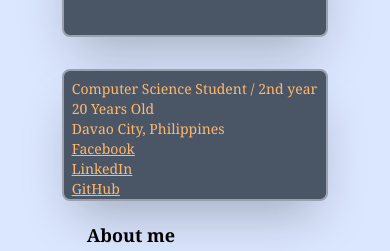
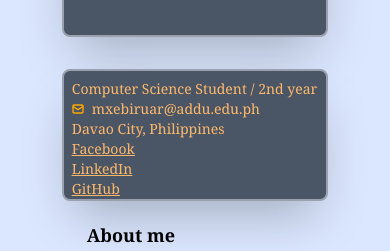
Before and after one commit to MuhasinBiruar/my-app, a Next.js app: page / in a window 390 px wide. Shown: the part 341-592 px from the top of the page. Built offline with nearby package versions, Linux system fonts and the light colour scheme.

Commit message:
Optimized readability and responsiveness

```diff
--- /dev/null
+++ b/app/components/utility.jsx
@@ -0,0 +1,5 @@
+const hover = (scaleNum) => `transition-transform duration-300 ease-in-out hover:scale-${scaleNum}`;
+
+export const divGap = (gapNum) => `flex items-center gap-${gapNum}`;
+
+export default {hover, divGap};
--- a/app/page.jsx
+++ b/app/page.jsx
@@ -1,5 +1,8 @@
 import Image from "next/image";
-import { School, Notebook } from 'lucide-react';
+import { School, Notebook, Mail } from 'lucide-react';
+import Animation, {divGap} from "./components/utility.jsx";
+
+const animate = "transition-transform duration-300 ease-in-out hover:scale-115";
 
 export default function Home() {
   return (
@@ -11,10 +14,12 @@ export default function Home() {
          shadow-orange-300 border-2 border-amber-200 transition-transform duration-300 ease-in-out hover:scale-120" />
           <h2 className="mt-8 text-center font-serif text-orange-300">Muhaisin Xavier E. Biruar</h2>
         </div>
-        <div className="pt-2 pl-2 w-full h-[20%] bg-gray-600 rounded-lg mt-8 transition-transform duration-300 ease-in-out
-        hover:scale-110 shadow-2xl border-2 border-gray-400 overflow-auto">
+        <div className={`pt-2 pl-2 w-full h-[20%] bg-gray-600 rounded-lg mt-8 {} ${Animation.hover(110)} shadow-2xl border-2 border-gray-400 overflow-auto`}>
             <p className="text-left text-orange-300 font-serif text-sm">Computer Science Student / 2nd year</p>
-            <p className="text-left text-orange-300 font-serif text-sm">20 Years Old</p>
+            <div className={`${divGap(2)}`}>
+            <Mail size={12}color="orange" strokeWidth={2.75} className={Animation.hover(110)}/>
+            <p className="text-left text-orange-300 font-serif text-sm">mxebiruar@addu.edu.ph</p>
+            </div>
             <p className="text-left text-orange-300 font-serif text-sm">Davao City, Philippines</p>
             <p className="text-left text-orange-300 font-serif text-sm hover:text-blue-500 underline">
               <a href="https://www.facebook.com/hyder3162005" target="_blank">Facebook</a></p>
@@ -28,10 +33,10 @@ export default function Home() {
       <div className="p-8 pl-30 mt-5 ml-[-20%] md:ml-0 md:mt-0 pt-0 w-[120%] h-full md:w-[85%]">
         <h2 className="font-serif font-bold text-left text-lg">About me</h2>
         <hr className="mt-2 "/>
-        <div className="mt-4 p-3 pt-2 md:p-4 md:pt-2 bg-white h-auto md:h-[40%] rounded-md border-2
-        border-gray-300 shadow-lg transition-transform duration-300 ease-in-out hover:scale-105 overflow-auto w-full">
+        <div className={`mt-4 p-3 pt-2 md:p-4 md:pt-2 bg-white h-auto md:h-[40%] rounded-md border-2
+        border-gray-300 shadow-lg ${Animation.hover(110)} overflow-auto w-full`}>
           <div className="flex items-center gap-2">
-            <Notebook size={24} color="Orange"/>
+            <Notebook size={24} color="Orange" className={Animation.hover(110)}/>
             <p className="font-bold font-serif text-left text-sm md:text-md">Student</p>
           </div>
           <p className="font-serif text-left text-xs text-gray-400">March 16, 2005</p>
@@ -51,10 +56,10 @@ export default function Home() {
           </p>
         </div>
         <div className="flex flex-row justify gap-4 h-[45%] mt-4">
-          <div className="bg-white rounded-md border-2 border-gray-300 shadow-lg p-2 h-full w-[50%]
-          transition-transform duration-300 ease-in-out hover:scale-105 overflow-auto">
+          <div className={`bg-white rounded-md border-2 border-gray-300 shadow-lg p-2 h-full w-[50%]
+          ${Animation.hover(105)} overflow-auto`}>
             <div className="flex items-center gap-2">
-              <School size={24} color="Orange"/>
+              <School size={24} color="Orange" className={Animation.hover(110)}/>
               <p className="font-bold font-serif text-left text-md">
                 Academic Journey
               </p>
@@ -62,16 +67,16 @@ export default function Home() {
             <ul className="list-disc list-inside ml-2">
               <li className="font-serif text-xs md:text-sm mt-1 flex justify-between items-center">
                 <span className="list-item"><b>Cotabato City Institute</b> (Kindergarten)</span>
-                <span className="text-gray-400 font-bold">2011-2013</span>
+                <span className={`text-gray-400 font-bold ${Animation.hover(115)}`}>2011-2013</span>
               </li>
               <li className="font-serif text-xs md:text-sm mt-1 flex justify-between items-center">
                 <span className="list-item"><b>Ateneo de Davao University Senior High School</b> (Senior High)</span>
-                <span className="text-gray-400 font-bold">2021-2023</span>
+                <span className={`text-gray-400 font-bold ${Animation.hover(115)}`}>2021-2023</span>
               </li>
             </ul>
           </div>
-          <div className="bg-white rounded-md border-2 border-gray-300 shadow-lg p-2 h-full w-[50%]
-          transition-transform duration-300 ease-in-out hover:scale-105">
+          <div className={`bg-white rounded-md border-2 border-gray-300 shadow-lg p-2 h-full w-[50%]
+          ${Animation.hover(105)} overflow-auto`}>
             <p className="font-bold font-serif text-left text-md">
               Beepes2
             </p>
```
